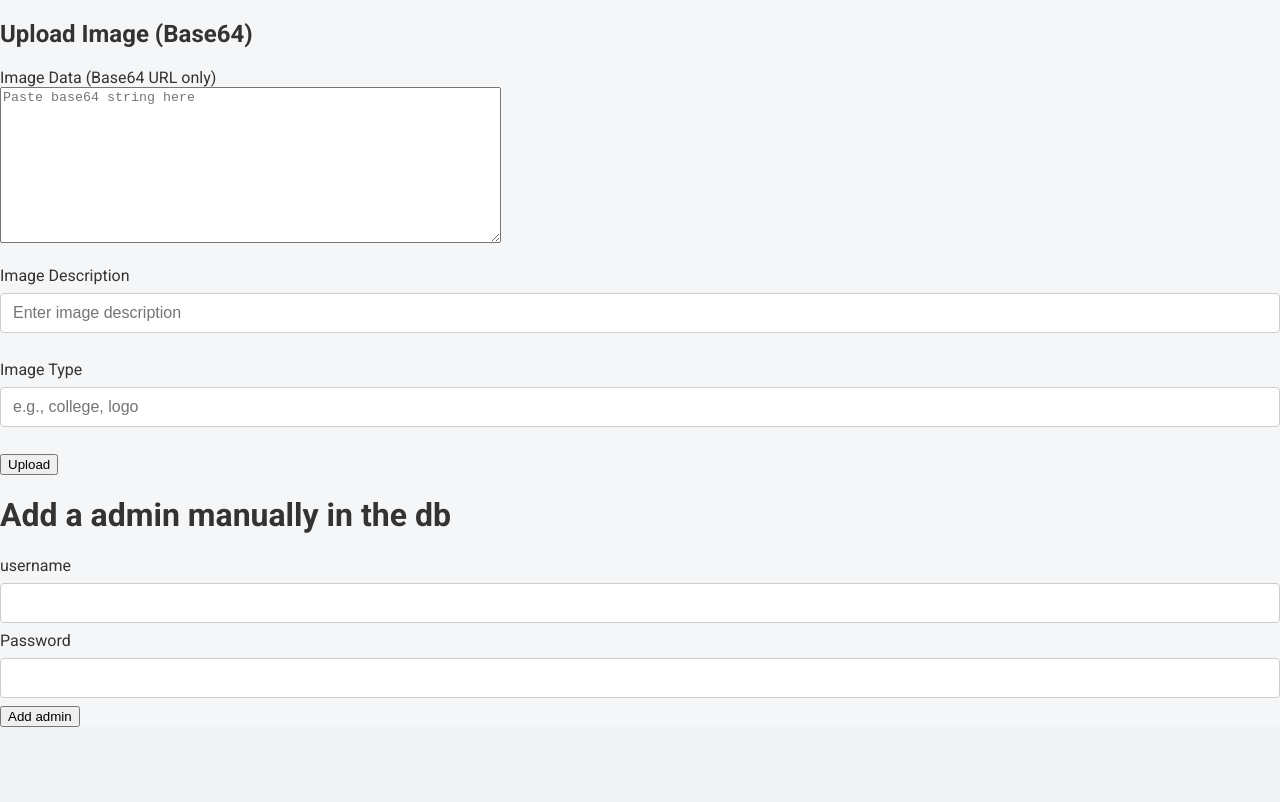
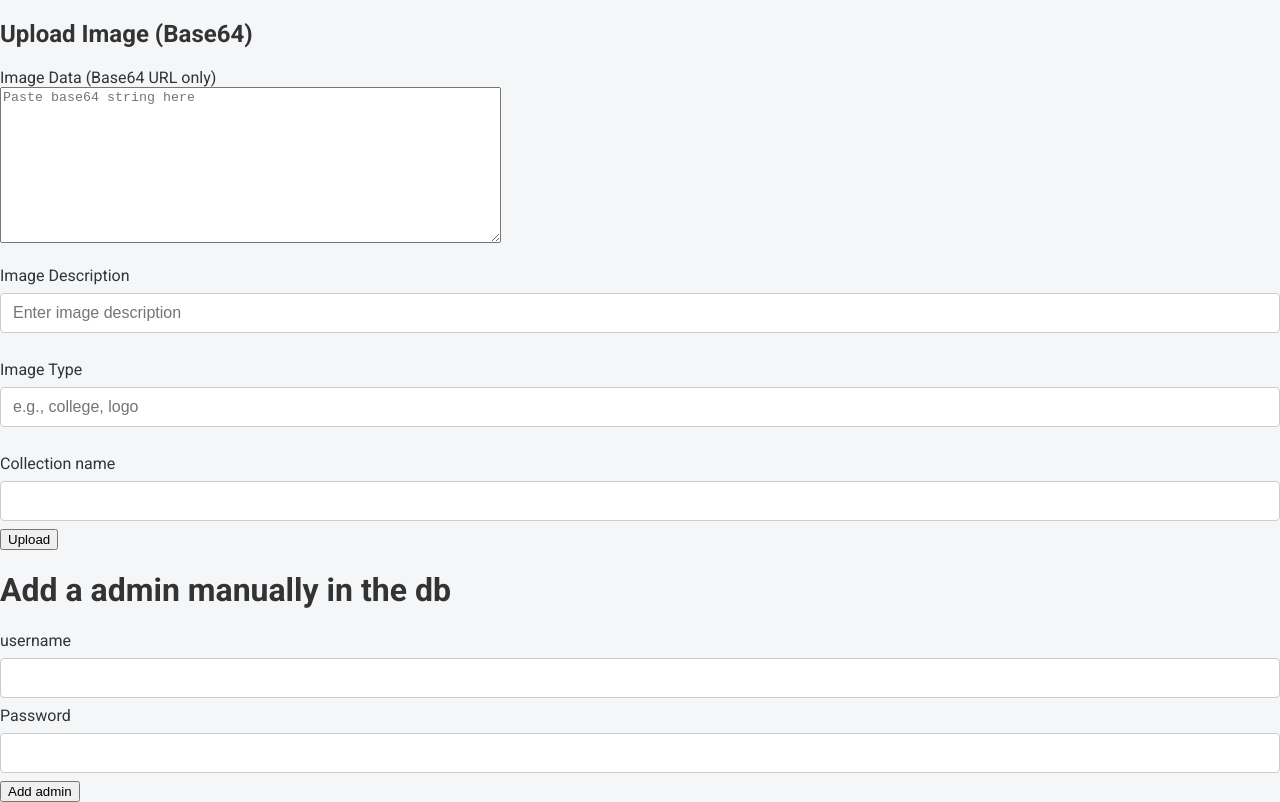
Before and after one commit to Prashanth32124/CampusKartfrontend, a React (Create React App) app: page /AdminDashboard in a window 1280 px wide. Built offline with nearby package versions, Linux system fonts and the light colour scheme; sample sign-in values are in the browser's storage.

Commit message:
Added data  and logic

```diff
--- a/src/AdminDashboard.jsx
+++ b/src/AdminDashboard.jsx
@@ -8,6 +8,10 @@ function AdminDashboard() {
   const [message, setMessage] = useState('');
   const [username,setUsername]=useState();
   const [password,setPassword]=useState();
+  const [clgname,setClgname]=useState();
+  const handleclgname=(e)=>{
+    setClgname(e.target.value);
+  }
   const handleusername=(e)=>{
     setUsername(e.target.value);
   }
@@ -29,13 +33,13 @@ function AdminDashboard() {
   const handleSubmit = async (e) => {
     e.preventDefault();
 
-    const payload = {
-      imageData: imagedata,
-      imageDescription: imagedesc,
-      imageType: imageType,
-    };
 
-    const res = await axios.post('https://rp2backend.vercel.app/AdminDashboard', payload);
+    const res = await axios.post('https://rp2backend.vercel.app/AdminDashboard',
+      imagedata,
+      imagedesc,
+      imageType,
+      clgname
+    );
     if (res.data?.message) {
     alert(res.data.message);
   } else {
@@ -93,6 +97,11 @@ function AdminDashboard() {
           placeholder="e.g., college, logo"
           required
         /><br /><br />
+        <label>Collection name</label>
+        <input
+        type="text"
+        value={clgname}
+        onChange={handleclgname}/>
 
         <button type="submit">Upload</button>
       </form>
```
